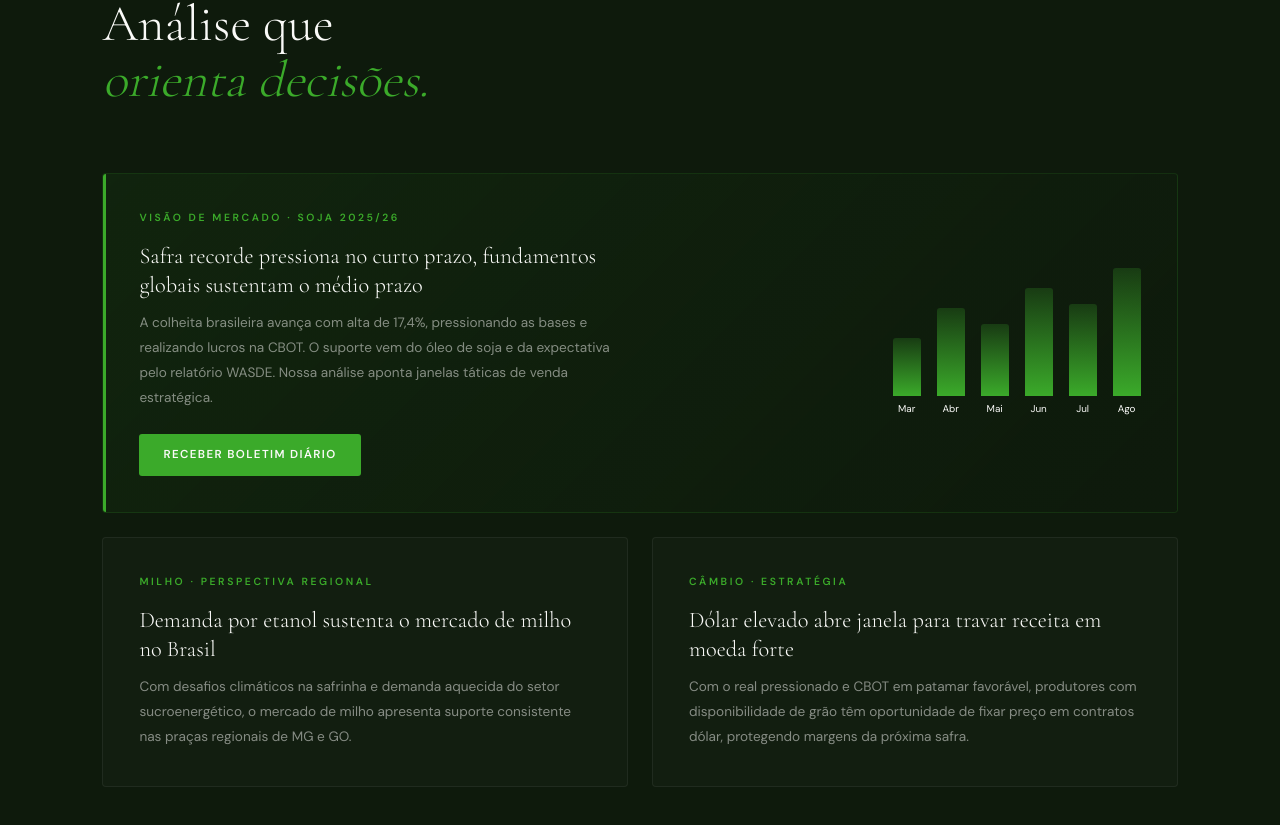
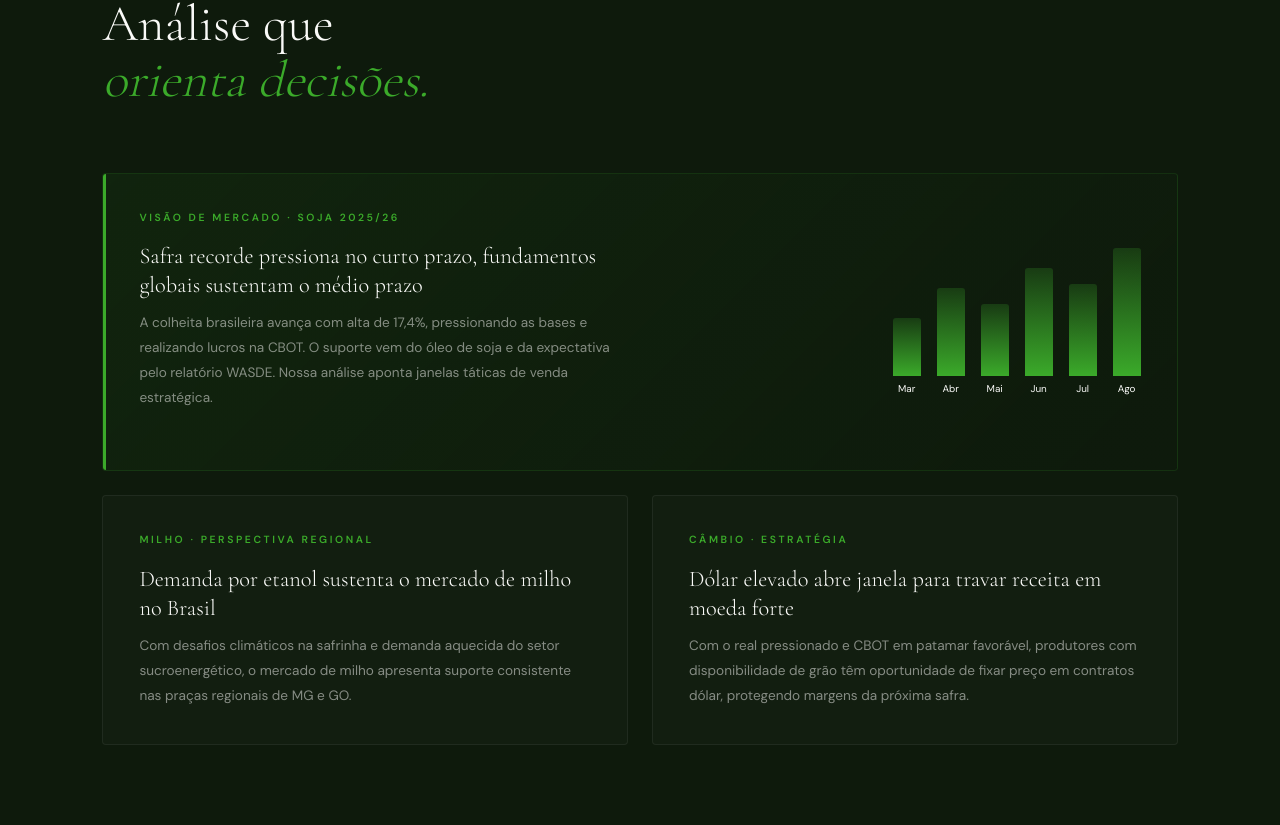
Before and after one commit to Hugo-Lange1405/soymaizagro-site, a Next.js app: page / in a window 1280 px wide. Shown: the part 5227-6052 px from the top of the page. Built offline with nearby package versions, Linux system fonts and the light colour scheme; no server answers.

Commit message:
Update Mercado.tsx

```diff
--- a/components/Mercado.tsx
+++ b/components/Mercado.tsx
@@ -98,14 +98,6 @@ export default function Mercado() {
                 e da expectativa pelo relatório WASDE. Nossa análise aponta
                 janelas táticas de venda estratégica.
               </p>
-              <a
-                href="https://wa.me/5534999282714"
-                target="_blank"
-                rel="noopener noreferrer"
-                className="inline-flex items-center gap-2 bg-green-brand text-cream text-[0.72rem] font-semibold tracking-[0.12em] uppercase px-6 py-3 rounded-[3px] transition-all duration-300 hover:bg-green-dark hover:-translate-y-px hover:shadow-[0_8px_24px_rgba(59,170,42,0.35)]"
-              >
-                Receber boletim diário
-              </a>
             </div>
 
             {/* Chart */}
```
